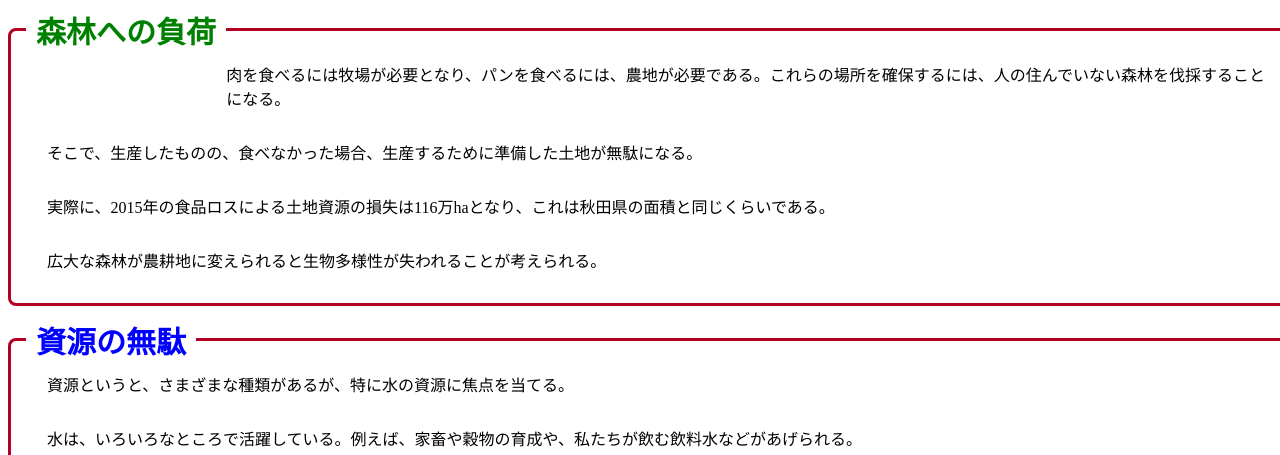
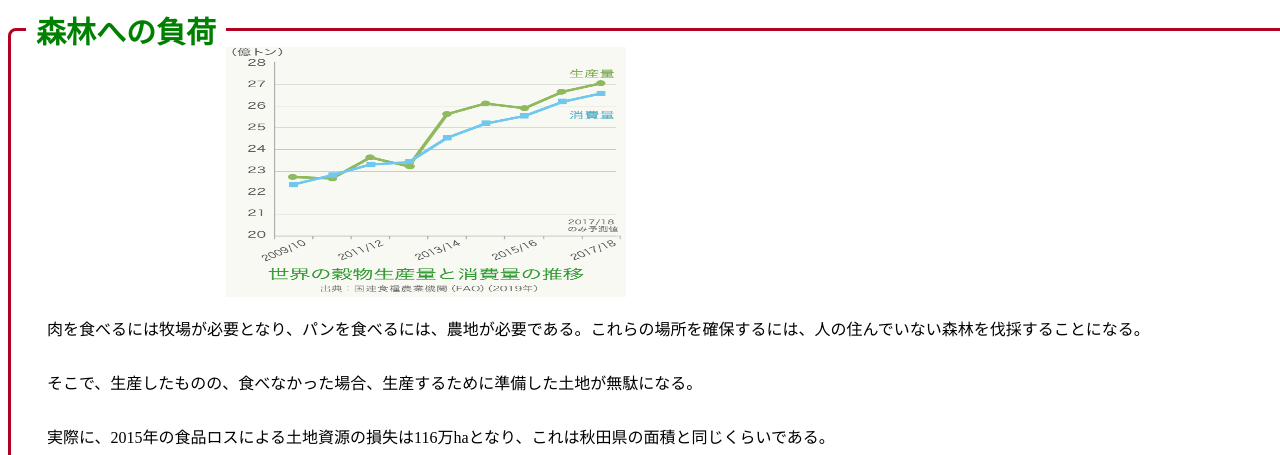
Before and after one commit to Hooo7/0111akueikyou2, a plain HTML site: page index.html in a window 1280 px wide. Shown: the part 345-800 px from the top of the page. Drawn offline with Linux system fonts and the light colour scheme.

Commit message:
Update index.html

```diff
--- a/index.html
+++ b/index.html
@@ -50,7 +50,7 @@
 
 <div class="flame23">
 <span class="flame23-title">森林への負荷</span>
-<p>肉を食べるには牧場が必要となり、パンを食べるには、農地が必要である。これらの場所を確保するには、人の住んでいない森林を伐採することになる。<p>そこで、生産したものの、食べなかった場合、生産するために準備した土地が無駄になる。<p>実際に、2015年の食品ロスによる土地資源の損失は116万haとなり、これは秋田県の面積と同じくらいである。<p>広大な森林が農耕地に変えられると生物多様性が失われることが考えられる。</p>
+<img src="kiga.png" alt="写真" width="400" height="250"><p>肉を食べるには牧場が必要となり、パンを食べるには、農地が必要である。これらの場所を確保するには、人の住んでいない森林を伐採することになる。<p>そこで、生産したものの、食べなかった場合、生産するために準備した土地が無駄になる。<p>実際に、2015年の食品ロスによる土地資源の損失は116万haとなり、これは秋田県の面積と同じくらいである。<p>広大な森林が農耕地に変えられると生物多様性が失われることが考えられる。</p>
 </div>
 <div class="flame24">
 <span class="flame24-title">資源の無駄</span>
```
